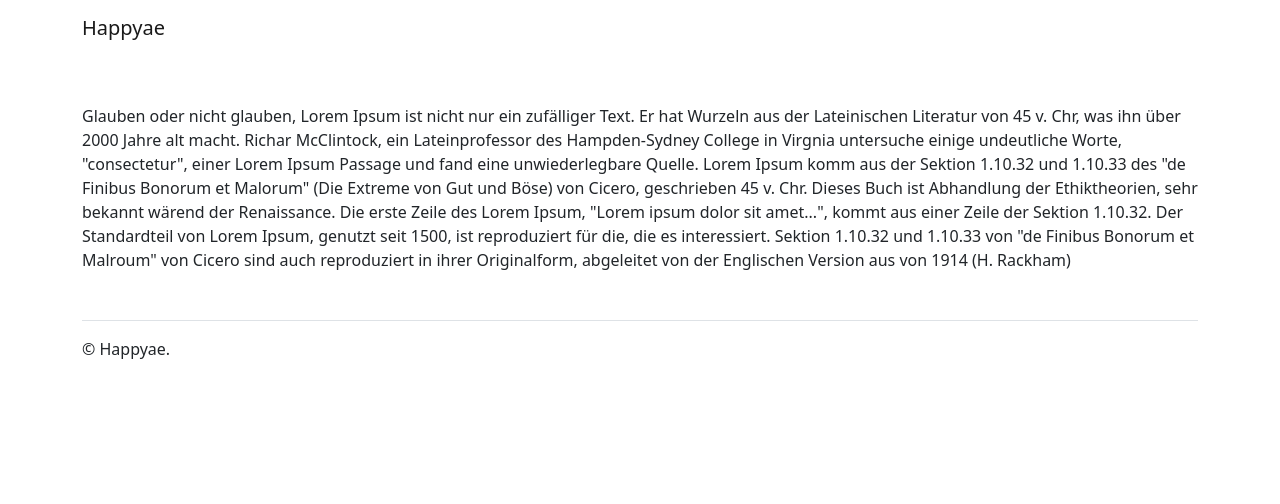
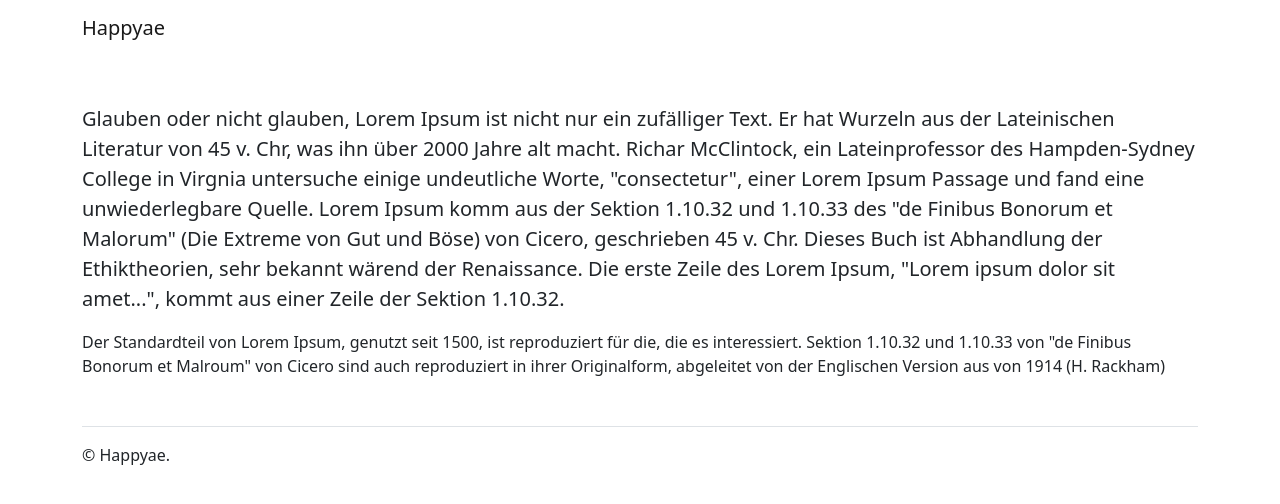
Before and after one commit to happyaeorg/www, a Jekyll site: the page built from index.html, in a window 1280 px wide. Shown: the top 504 px of the page. Built offline with Jekyll 4.4.1, drawn with Linux system fonts in a browser that asks for light colours.

Commit message:
Update index.html

```diff
--- a/index.html
+++ b/index.html
@@ -3,6 +3,9 @@ layout: default
 title: Homepage
 ---
 
-Glauben oder nicht glauben, Lorem Ipsum ist nicht nur ein zufälliger Text. Er hat Wurzeln aus der Lateinischen Literatur von 45 v. Chr, was ihn über 2000 Jahre alt macht. Richar McClintock, ein Lateinprofessor des Hampden-Sydney College in Virgnia untersuche einige undeutliche Worte, "consectetur", einer Lorem Ipsum Passage und fand eine unwiederlegbare Quelle. Lorem Ipsum komm aus der Sektion 1.10.32 und 1.10.33 des "de Finibus Bonorum et Malorum" (Die Extreme von Gut und Böse) von Cicero, geschrieben 45 v. Chr. Dieses Buch ist Abhandlung der Ethiktheorien, sehr bekannt wärend der Renaissance. Die erste Zeile des Lorem Ipsum, "Lorem ipsum dolor sit amet...", kommt aus einer Zeile der Sektion 1.10.32.
-
-Der Standardteil von Lorem Ipsum, genutzt seit 1500, ist reproduziert für die, die es interessiert. Sektion 1.10.32 und 1.10.33 von "de Finibus Bonorum et Malroum" von Cicero sind auch reproduziert in ihrer Originalform, abgeleitet von der Englischen Version aus von 1914 (H. Rackham)
+<p class="lead">
+  Glauben oder nicht glauben, Lorem Ipsum ist nicht nur ein zufälliger Text. Er hat Wurzeln aus der Lateinischen Literatur von 45 v. Chr, was ihn über 2000 Jahre alt macht. Richar McClintock, ein Lateinprofessor des Hampden-Sydney College in Virgnia untersuche einige undeutliche Worte, "consectetur", einer Lorem Ipsum Passage und fand eine unwiederlegbare Quelle. Lorem Ipsum komm aus der Sektion 1.10.32 und 1.10.33 des "de Finibus Bonorum et Malorum" (Die Extreme von Gut und Böse) von Cicero, geschrieben 45 v. Chr. Dieses Buch ist Abhandlung der Ethiktheorien, sehr bekannt wärend der Renaissance. Die erste Zeile des Lorem Ipsum, "Lorem ipsum dolor sit amet...", kommt aus einer Zeile der Sektion 1.10.32.
+</p>
+<p>
+  Der Standardteil von Lorem Ipsum, genutzt seit 1500, ist reproduziert für die, die es interessiert. Sektion 1.10.32 und 1.10.33 von "de Finibus Bonorum et Malroum" von Cicero sind auch reproduziert in ihrer Originalform, abgeleitet von der Englischen Version aus von 1914 (H. Rackham)
+</p>
```
